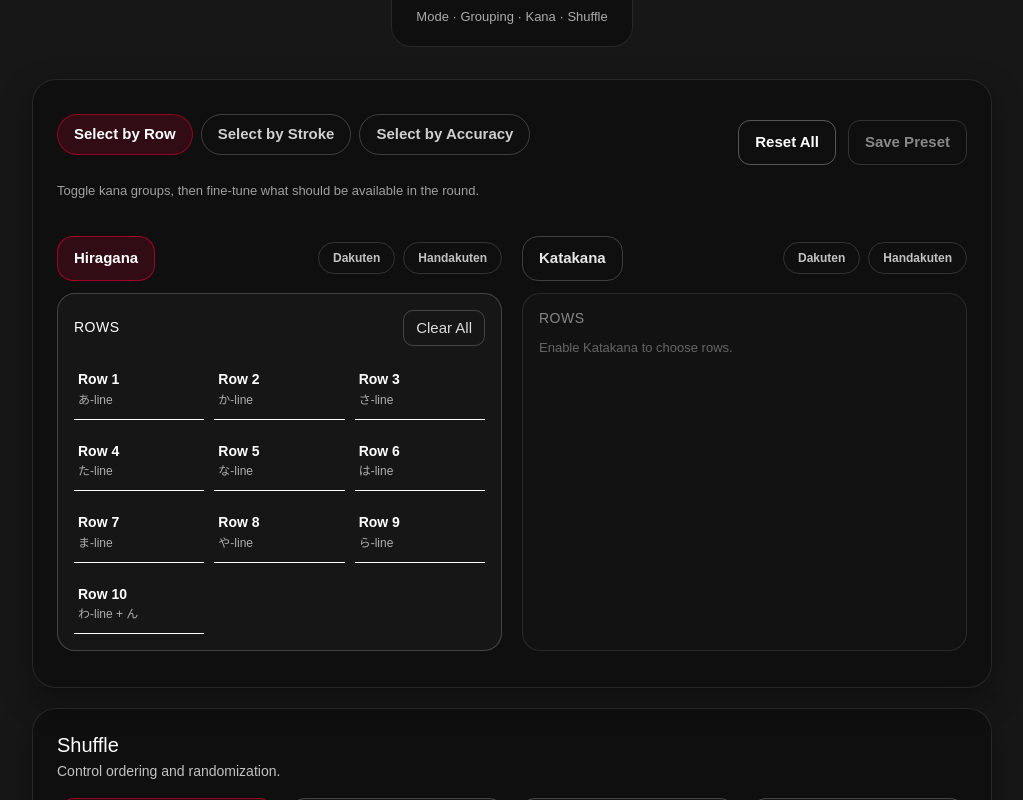
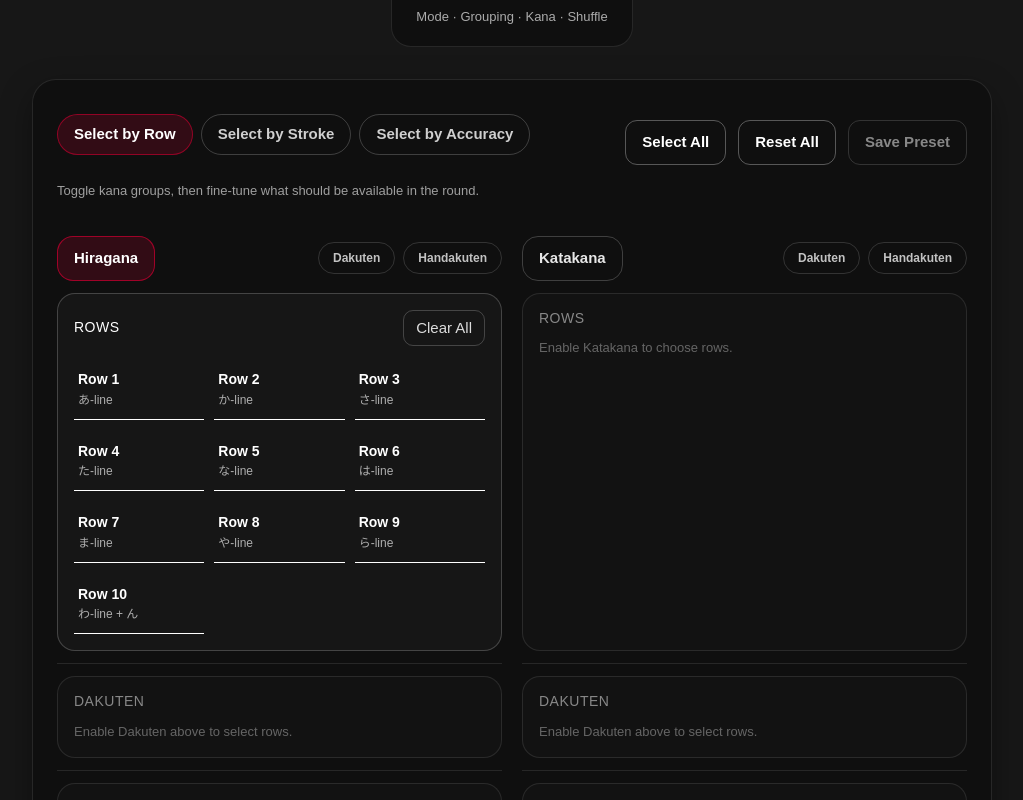
Before and after one commit to joejamsky/LanguageTrainer, a React (Create React App) app in the folder language-learner/: page /setup in a window 1280 px wide. Shown: the part 260-1060 px from the top of the page, without its empty margins (128-1151 px from the left). Built offline with nearby package versions, Linux system fonts and the light colour scheme.

Commit message:
setup stable but needs refactor shuffle still broken

```diff
--- a/language-learner/src/Pages/Setup.js
+++ b/language-learner/src/Pages/Setup.js
@@ -234,6 +234,47 @@ const Setup = () => {
     handleToggleAllRows(panelKey, shouldEnable);
   };
 
+  const handleSelectAll = () => {
+    setFilters((prev) => ({
+      ...prev,
+      characterTypes: {
+        ...prev.characterTypes,
+        hiragana: true,
+        katakana: true,
+      },
+      modifierGroup: {
+        ...prev.modifierGroup,
+        dakuten: true,
+        handakuten: true,
+      },
+    }));
+    updateCustomSelections((prevSelections) => {
+      const nextRows = {};
+      Object.keys(prevSelections.rows).forEach((key) => {
+        const rows = getRowsForKana(key);
+        nextRows[key] = rows.reduce((acc, row) => {
+          acc[row.value] = true;
+          return acc;
+        }, {});
+      });
+      const nextShapes = {};
+      Object.keys(prevSelections.shapes).forEach((key) => {
+        nextShapes[key] = Object.keys(prevSelections.shapes[key] || {}).reduce(
+          (shapeAcc, groupKey) => {
+            shapeAcc[groupKey] = true;
+            return shapeAcc;
+          },
+          {}
+        );
+      });
+      return {
+        ...prevSelections,
+        rows: nextRows,
+        shapes: nextShapes,
+      };
+    });
+  };
+
   const shuffleKey = getShuffleKeyFromSorting(options.sorting);
   const [selectionTab, setSelectionTab] = useState("rows");
 
@@ -362,6 +403,9 @@ const Setup = () => {
               </button>
             </div>
             <div className="selection-actions">
+              <button type="button" onClick={handleSelectAll}>
+                Select All
+              </button>
               <button type="button" onClick={handleResetForm}>
                 Reset All
               </button>
@@ -431,17 +475,18 @@ const Setup = () => {
                           if (!rowKey) return null;
                           const rows = getRowsForKana(rowKey);
                           if (!rows.length) return null;
-                          if (!isAnyRowsSelected(rowKey)) {
-                            return null;
-                          }
+                          const modifierEnabled =
+                            getCharacterOptionActive(modifier) && scriptActive;
                           return (
                             <div key={`${scriptKey}-${modifier.key}-panel`} className="script-modifier-panel">
                               {renderRowPanel(
                                 rowKey,
                                 modifier.label,
                                 rows,
-                                true,
-                                undefined,
+                                modifierEnabled,
+                                modifierEnabled
+                                  ? undefined
+                                  : `Enable ${modifier.label} above to select rows.`,
                                 `${scriptKey}-${modifier.key}`
                               )}
                             </div>
```
Lines whose indentation alone changed are shown as unchanged.
